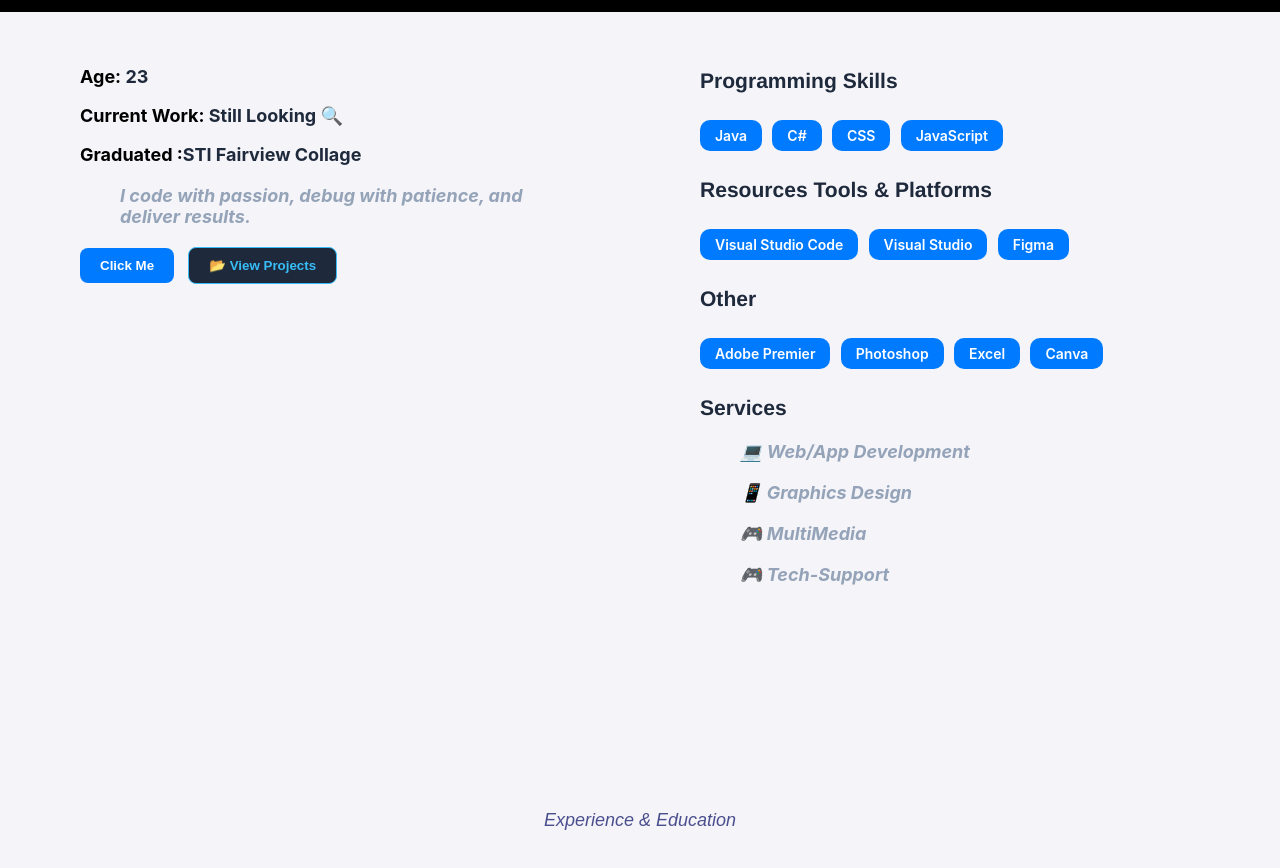
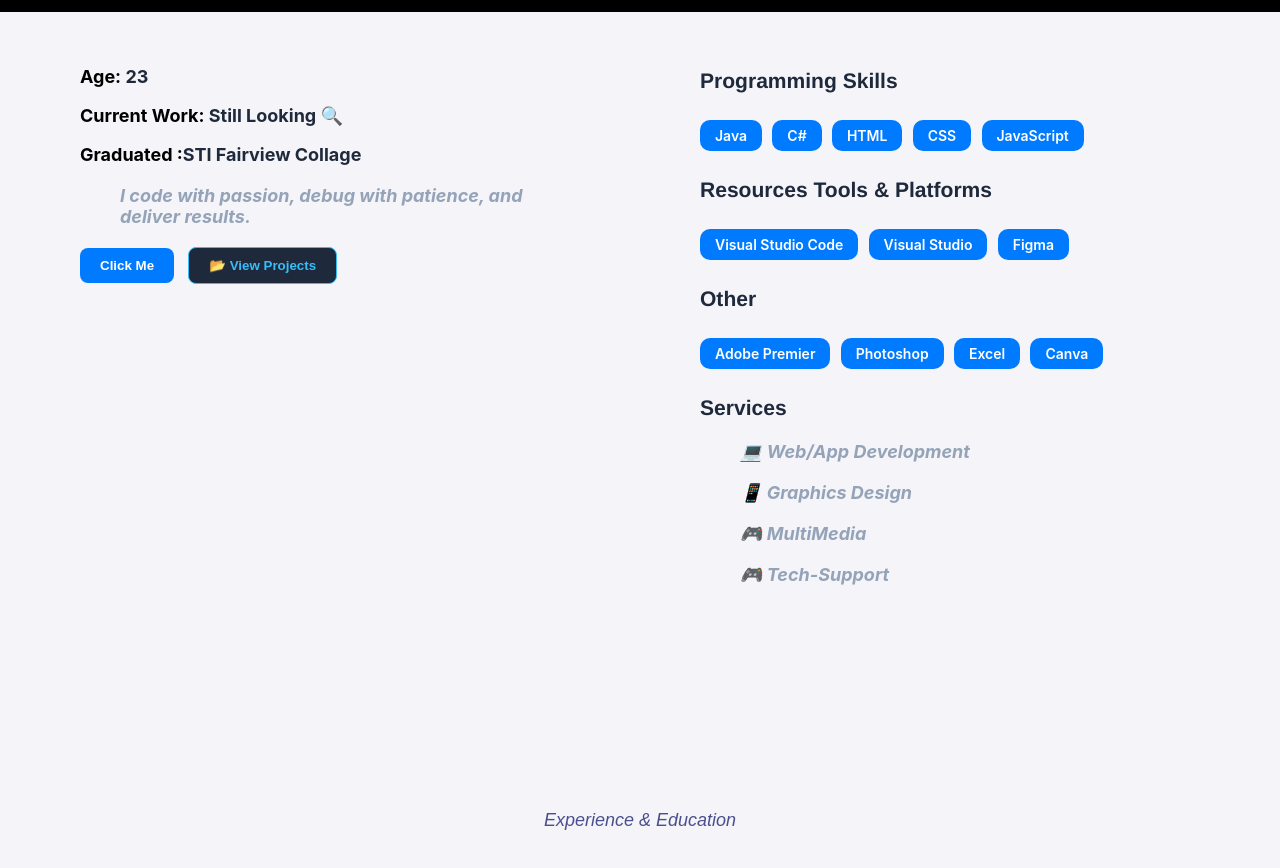
Before and after one commit to Eye2002/Portfolio, a plain HTML site: page index.html in a window 1280 px wide. Shown: the part 1120-1988 px from the top of the page. Drawn offline with nearby package versions, Linux system fonts and the light colour scheme; some packages are replaced by stand-ins of ours; a script that the page names is missing; a web font is replaced by a local one.

Commit message:
Update index.html

```diff
--- a/index.html
+++ b/index.html
@@ -101,6 +101,7 @@
         <h3 style="font-style: normal; font-family: 'Franklin Gothic Medium', 'Arial Narrow', Arial, sans-serif;" >Programming Skills</h3>
         <span class="tag">Java</span>
         <span class="tag">C#</span>
+         <span class="tag">HTML</span>
         <span class="tag">CSS</span>
         <span class="tag">JavaScript</span>
       </div>
```
